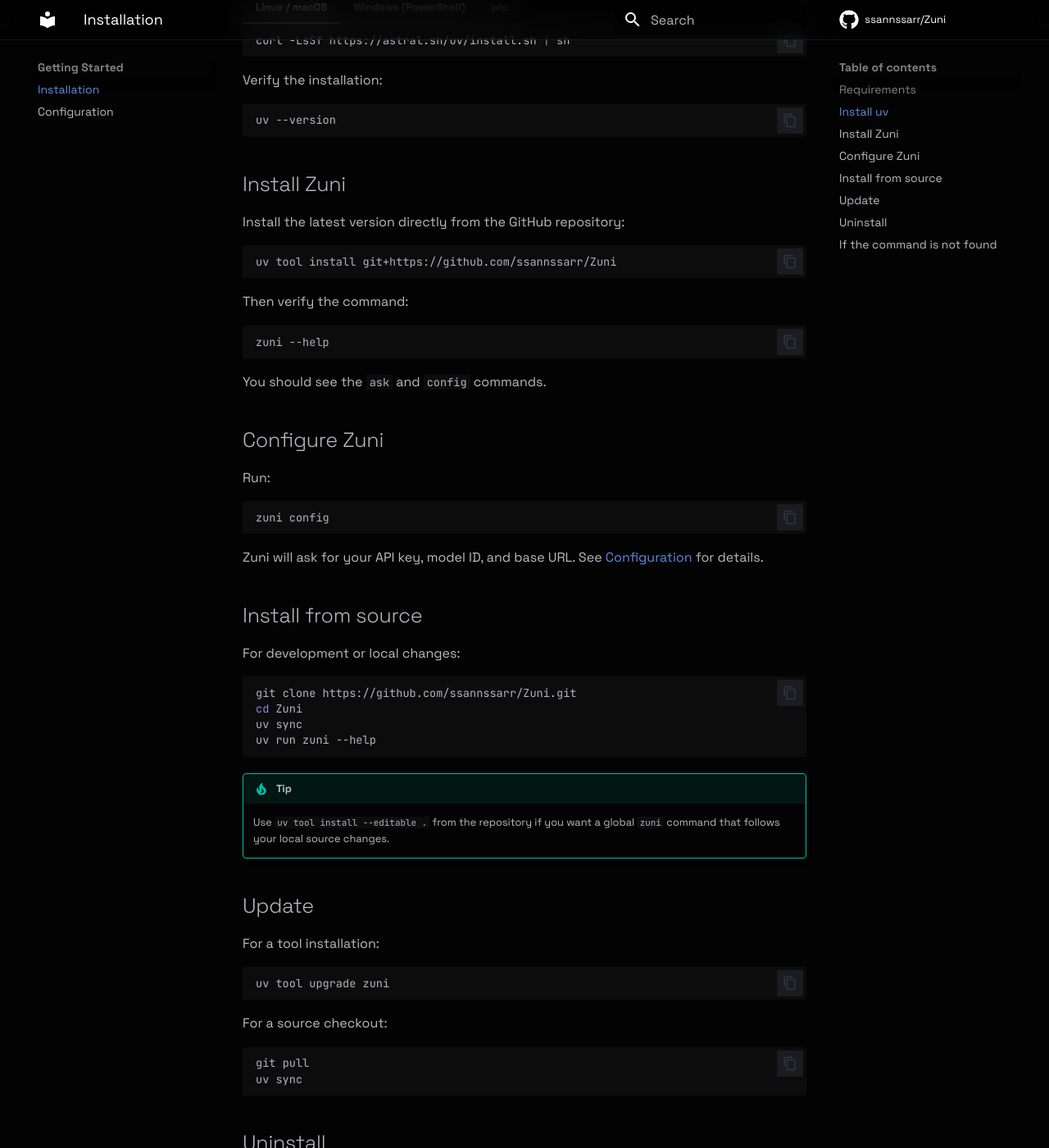
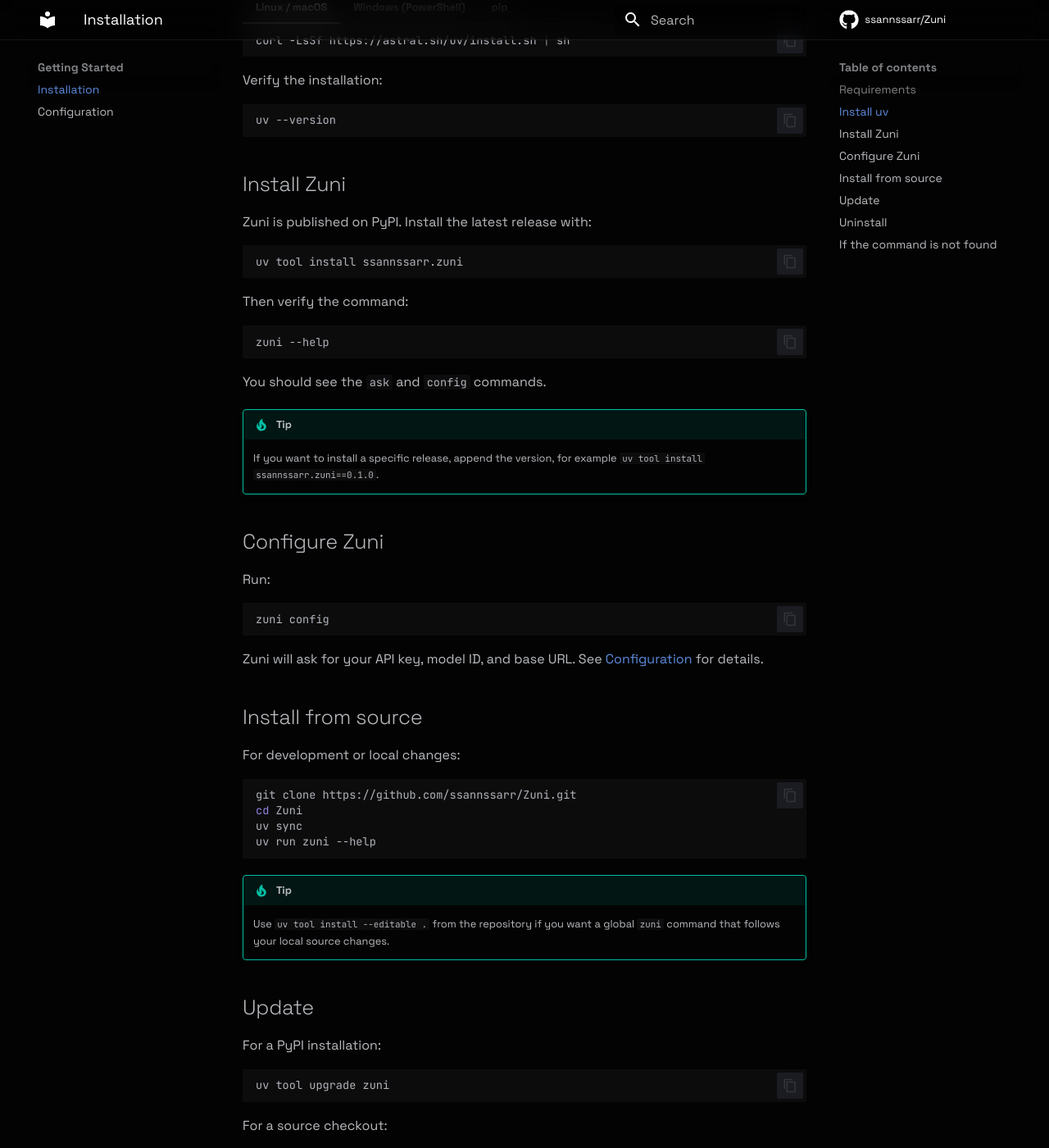
Before and after one commit to ssannssarr/Zuni, an MkDocs documentation site: the page built from docs/getting-started/installation.md, in a window 1280 px wide and 1400 px high, scrolled down 775 px. Shown: the whole window at 82% size. Built offline with MkDocs 1.6.1 and Material for MkDocs 9.7.7, drawn with Linux system fonts in a browser that asks for light colours; comment, search, counter and statistics services are not loaded.

Commit message:
docs: sync release and installation docs

````diff
--- a/docs/getting-started/installation.md
+++ b/docs/getting-started/installation.md
@@ -41,10 +41,10 @@
 
 ## Install Zuni
 
-Install the latest version directly from the GitHub repository:
+Zuni is published on PyPI. Install the latest release with:
 
 ```bash
-uv tool install git+https://github.com/ssannssarr/Zuni
+uv tool install ssannssarr.zuni
 ```
 
 Then verify the command:
@@ -54,6 +54,9 @@
 ```
 
 You should see the `ask` and `config` commands.
+
+!!! tip
+    If you want to install a specific release, append the version, for example `uv tool install ssannssarr.zuni==0.1.0`.
 
 ## Configure Zuni
 
@@ -81,7 +84,7 @@
 
 ## Update
 
-For a tool installation:
+For a PyPI installation:
 
 ```bash
 uv tool upgrade zuni
````
